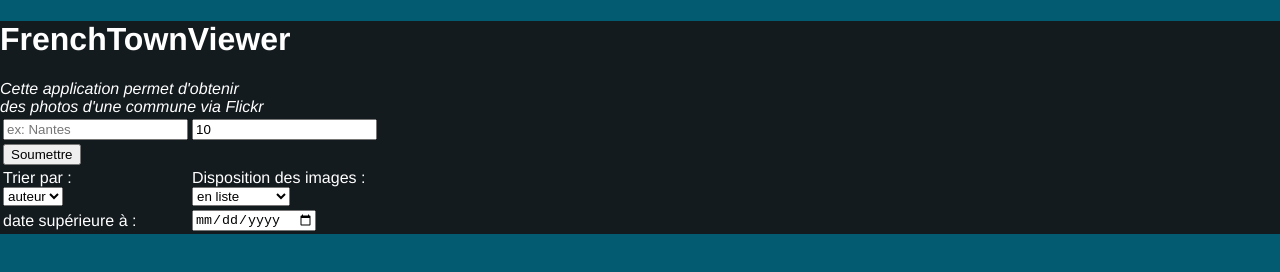
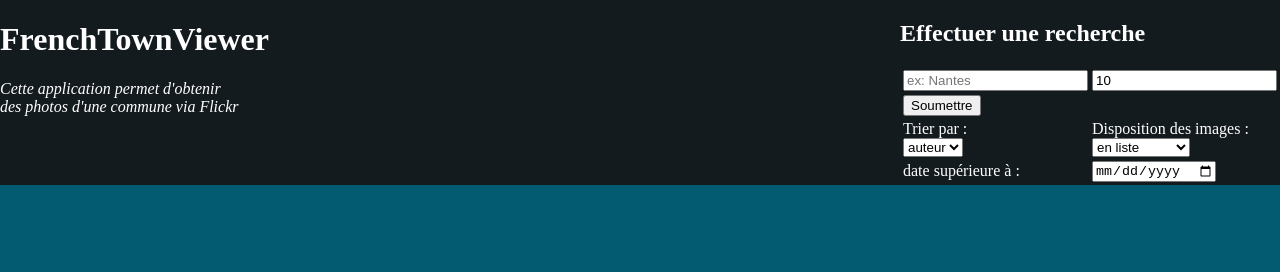
Before and after one commit to Prygan/FrenchTownViewer, a plain HTML site: page index.html in a window 1280 px wide. Drawn offline with nearby package versions, Linux system fonts and the light colour scheme.

Commit message:
disposition du titre et du form

```diff
--- a/css/style.css
+++ b/css/style.css
@@ -3,16 +3,19 @@
     background-color: #141B1F;
     color: #FFFFFF;
     font-family: "helvetica neue",helvetica,arial,"lucida grande",sans-serif
+    clear: both;
+    overflow: hidden;
 }
 
-#menu ul
+#menu #titre
 {
-    margin: 0;
-    padding: 0;
+    float: left;
 }
 
-#menu ul li{display: inline;}
-
+#menu #formulaire
+{
+    float: right;
+}
 
 .jcarousel ul
 {
--- a/index.html
+++ b/index.html
@@ -17,12 +17,13 @@
   </head>
   <body>
     <div id="menu">
-    	<ul>
-    	  <li><h1>FrenchTownViewer</h1>
+      <div id="titre">
+	<h1>FrenchTownViewer</h1>
 	<i>Cette application permet d'obtenir<br/>
     	  des photos d'une commune via Flickr</i>
-    	  </li>
-    	  <li>
+      </div>
+      <div id="formulaire">
+	<h2>Effectuer une recherche</h2>
 	<table>
     	  <tr>
             <td>
@@ -63,8 +64,7 @@
             </td>
     	  </tr>
 	</table>
-        </li>
-    	</ul>
+      </div>
     </div> <!-- /end .menu -->
     <div class="jcarousel-wrapper">
       <div class="jcarousel">
```
Lines whose indentation alone changed are shown as unchanged.
